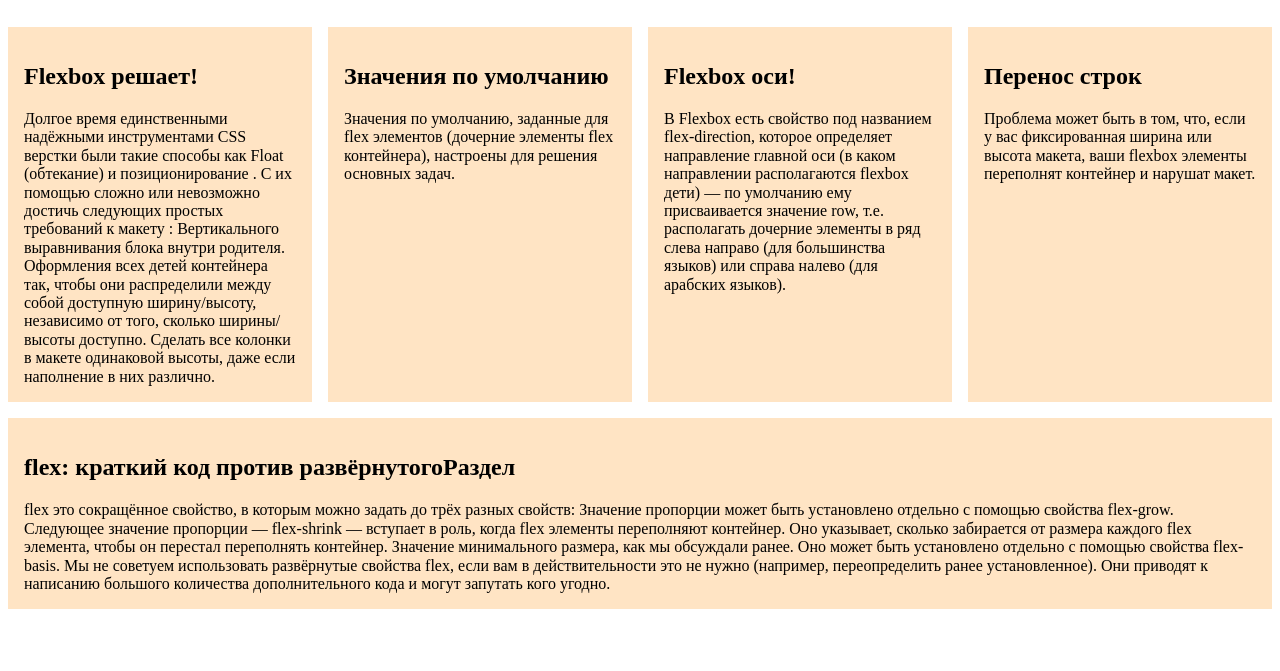
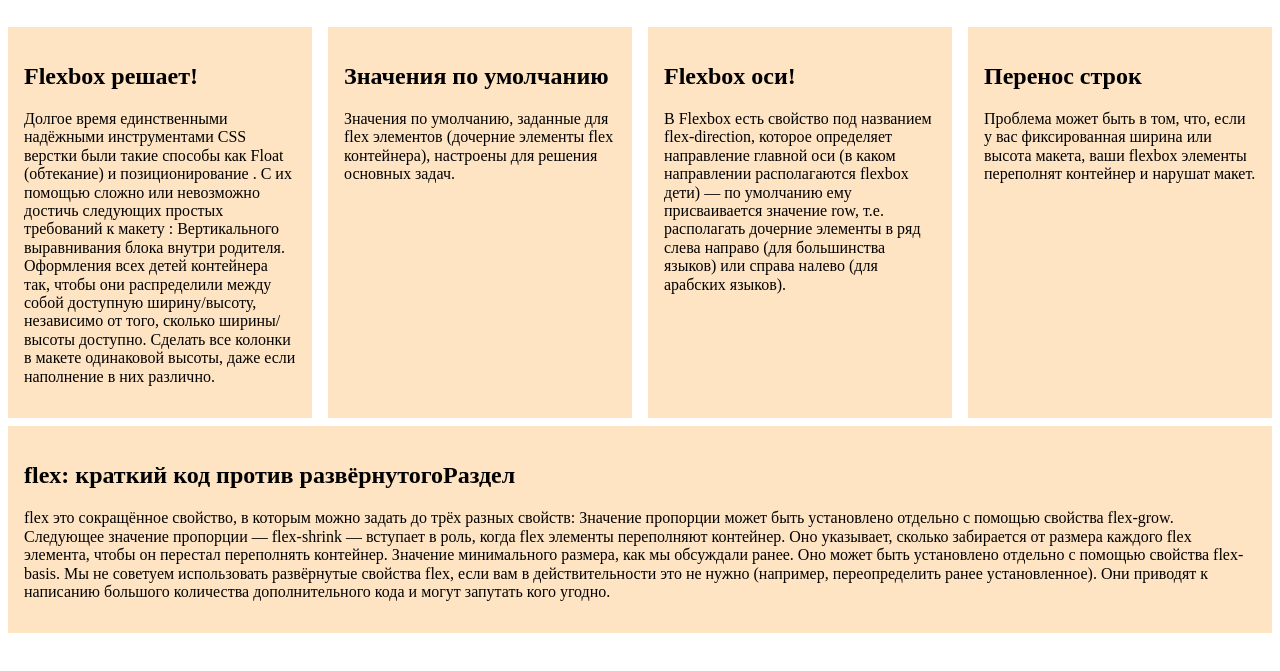
Before and after one commit to TkachenkoSasha/Task2Lesson4, a plain HTML site: page lesson10/task5/index.html in a window 1280 px wide. Shown: the part 61-732 px from the top of the page. Drawn offline with nearby package versions, Linux system fonts and the light colour scheme.

Commit message:
Lesson 10 task 5 try 4

```diff
--- a/lesson10/task5/styles.css
+++ b/lesson10/task5/styles.css
@@ -16,7 +16,7 @@ header {
     flex-grow: 1;
     margin: 8px;
     padding: 16px;
-    padding-bottom: 0;
+    margin-bottom: 0;
     background-color: bisque;
     width: 300px;
 }
```
